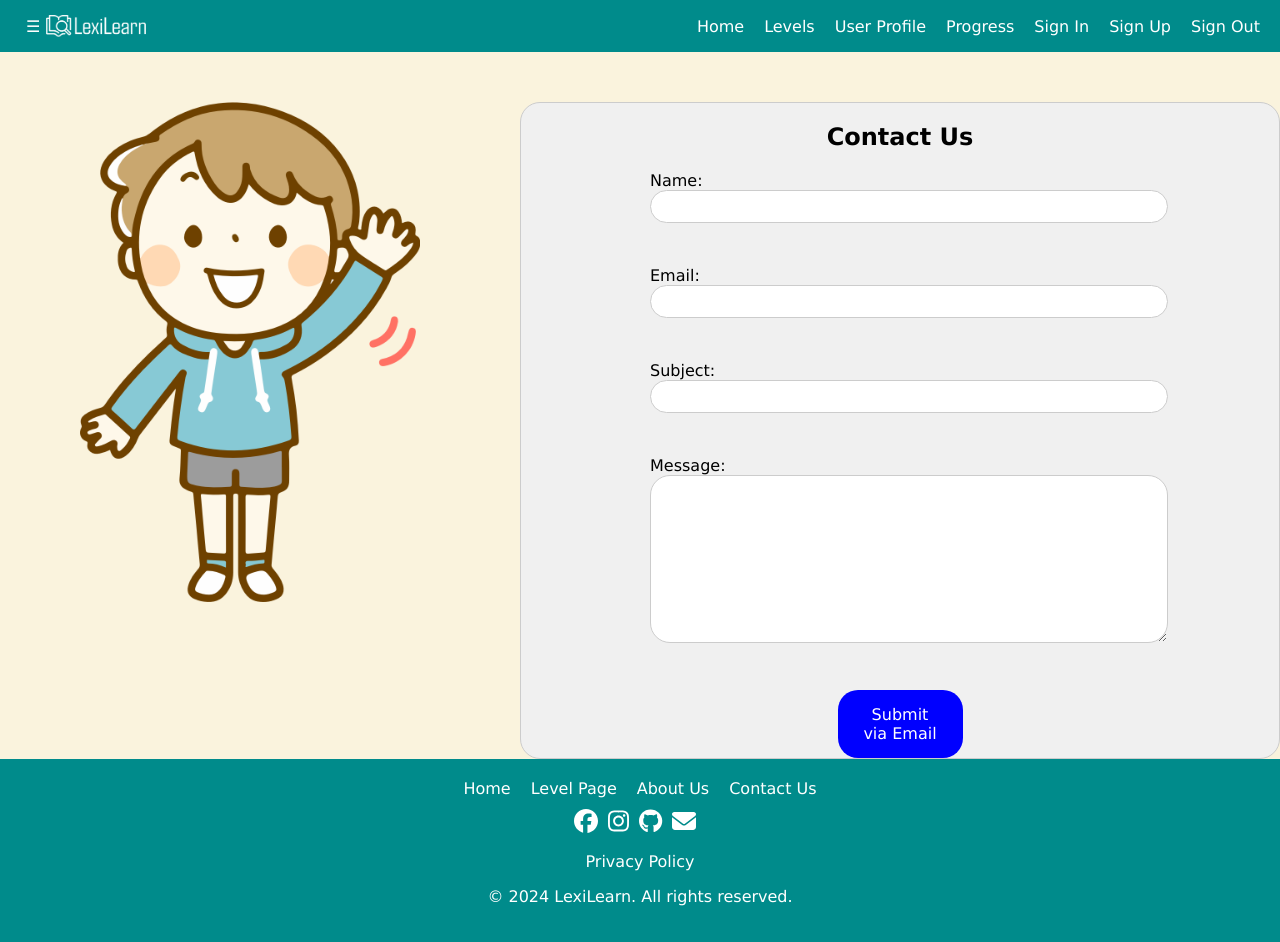
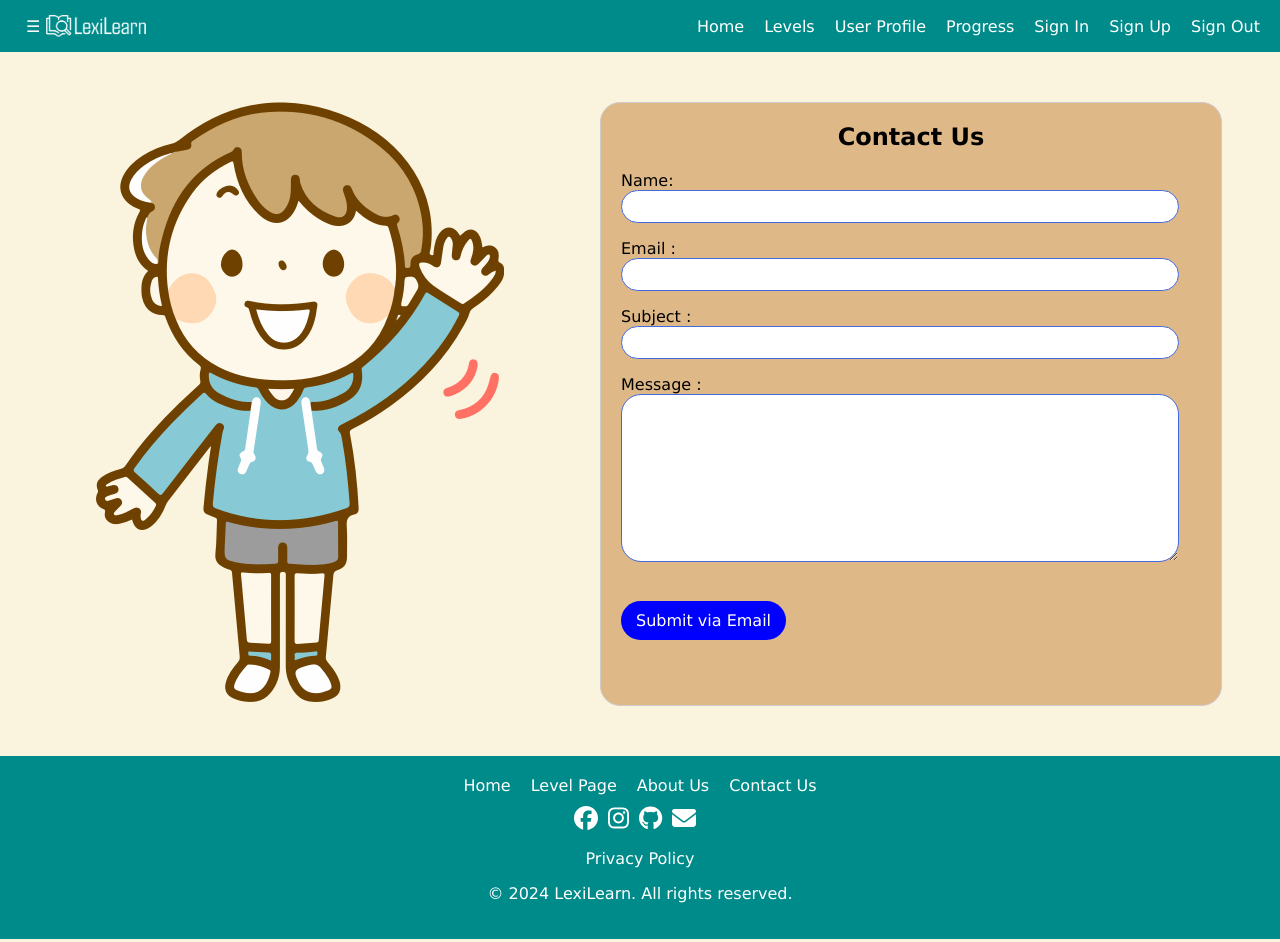
Before and after one commit to Raabi-ya/LexiLearn, a React (Create React App) app in the folder lexilearn/: page /ContactUs in a window 1280 px wide. Built offline with nearby package versions, Linux system fonts and the light colour scheme.

Commit message:
changes to navbar,contactus,userform

```diff
--- a/lexilearn/src/ContactUs.css
+++ b/lexilearn/src/ContactUs.css
@@ -1,18 +1,20 @@
-/* contactUs.css */
-
 .contactUs {
   display: flex;
-  font-family:Verdana, Geneva, Tahoma, sans-serif;
+  font-family: Verdana, Geneva, Tahoma, sans-serif;
   margin-top: 50px;
   background-color: #FAF3DD;
+  padding-bottom: 50px;
 }
 
-/*body{
-  background-color: #FAF3DD;
-}*/
+.image-left {
+  flex: 1;
+}
 
-.contactUs .contact {
+.form-right {
   flex: 1;
+  display: flex;
+  justify-content: center;
+  align-items: center;
   margin-left: 20px; /* Add margin between image and form */
 }
 
@@ -26,29 +28,28 @@
 
 .contactForm input,
 .contactForm textarea {
-  width: 100%;
+  width: 90%;
   padding: 8px;
   margin-bottom: 16px;
-  border: 1px solid #ccc;
+  border: 1px solid royalblue; /* Add style and color */
   border-radius: 20px;
 }
 
 .contact {
-  background-color: #f0f0f0;
+  background-color: burlywood;
   border: 1px solid #ccc; /* Add border to the form */
   border-radius: 20px;
 }
 
 .contactUs button {
   background-color: blue;
-  font-family:Verdana, Geneva, Tahoma, sans-serif;
+  font-family: Verdana, Geneva, Tahoma, sans-serif;
   color: #fff;
-  padding: 15px 20px;
+  padding: 10px 15px;
   border: none;
-  border-radius: 20px;
-  max-width: 25%;
+  border-radius: 30px;
+  cursor: pointer;
   margin: 0 auto;
-  cursor: pointer;
 }
 
 .contactUs button:hover {
@@ -57,8 +58,6 @@
 
 .contactUs .contactImage {
   text-align: center;
-  width: 500px;
-  height: 500px;
 }
 
 .contactUs .contactImage img {
@@ -67,12 +66,8 @@
 }
 
 .contactUs .contactForm {
-  flex: 1; /* Make the form container take up the remaining space */
-  display: flex;
-  flex-direction: column;
-  width: 500px;
-  max-width: 80%;
-  margin: 0 auto;
+  width: 600px;
+  margin-left: 20px;
 }
 
 .contactForm textarea {
--- a/lexilearn/src/NavBar.css
+++ b/lexilearn/src/NavBar.css
@@ -15,9 +15,8 @@
 
   .navbar span{
     margin-left: 20px;
-    color: burlywood;
+    color:burlywood;
     text-decoration: none;
-    font-style: italic;
   }
 
   .navbar .hiddenLinks {
@@ -26,7 +25,7 @@
     position: absolute;
     top: 60px;
     left: 0;
-    background-color: #1446A0; /* Light blue background color */
+    background-color:darkcyan; /* Light blue background color */
     width: 100%;
     padding: 10px;
     box-shadow: 0px 2px 5px rgba(0, 0, 0, 0.1);
--- a/lexilearn/src/UserForm.css
+++ b/lexilearn/src/UserForm.css
@@ -38,12 +38,18 @@
 .user-save-form {
   background-color: #f0f0f0;
   border-radius: 20px;
-  padding: 30px;
+  padding: 20px;
   box-shadow: 0 0 10px rgba(0, 0, 0, 0.1);
   width: var(--form-width);
   height: auto;
 }
+.form-group{
+  padding-top: 8px ;
+}
 
+.form-group label{
+  color:blue;
+}
 .form-group input {
   width: 90%;
   padding: 12px;
@@ -54,7 +60,7 @@
 }
 
 .form-group .display-value {
-  padding: 20px;
+  padding: 15px;
   border: 1px solid #ccc;
   border-radius: 20px;
   font-size: 14px;
--- a/lexilearn/src/UserForm.js
+++ b/lexilearn/src/UserForm.js
@@ -141,9 +141,9 @@ const UserForm = () => {
         <div className="content-container">
           <div className="profile-section">
             <img
-              src="https://img.freepik.com/premium-vector/set-kids-faces-avatars-children-heads-different-nationality-flat-style_283146-615.jpg"
+              src="./user.png"
               alt="Profile"
-              style={{ width: "250px", height: "auto", borderRadius: "50%", marginBottom: "20px" }}
+              style={{ width: "150px", height: "150px", borderRadius: "50%", marginBottom: "20px", marginTop: "30px" }}
             />
             <h2>Your Profile</h2>
             <div className="user-save-form">
@@ -234,7 +234,7 @@ const UserForm = () => {
                 </>
               )}
               {isDeleteConfirmationVisible && (
-                <div>
+                <div className="delete-confirmation-dialog">
                   <p>Are you sure you want to delete your account?</p>
                   <button onClick={confirmDelete}>Yes</button>
                   <button onClick={cancelDelete}>No</button>
```
Also changed, not shown: lexilearn/src/ContactUs.js (+4 -3 lines).
